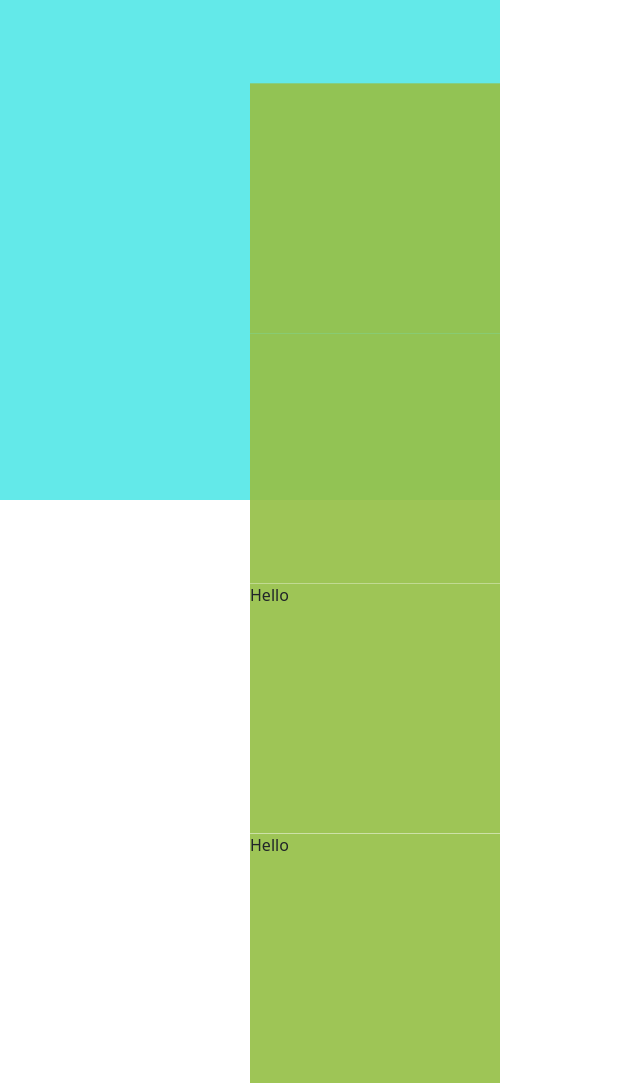
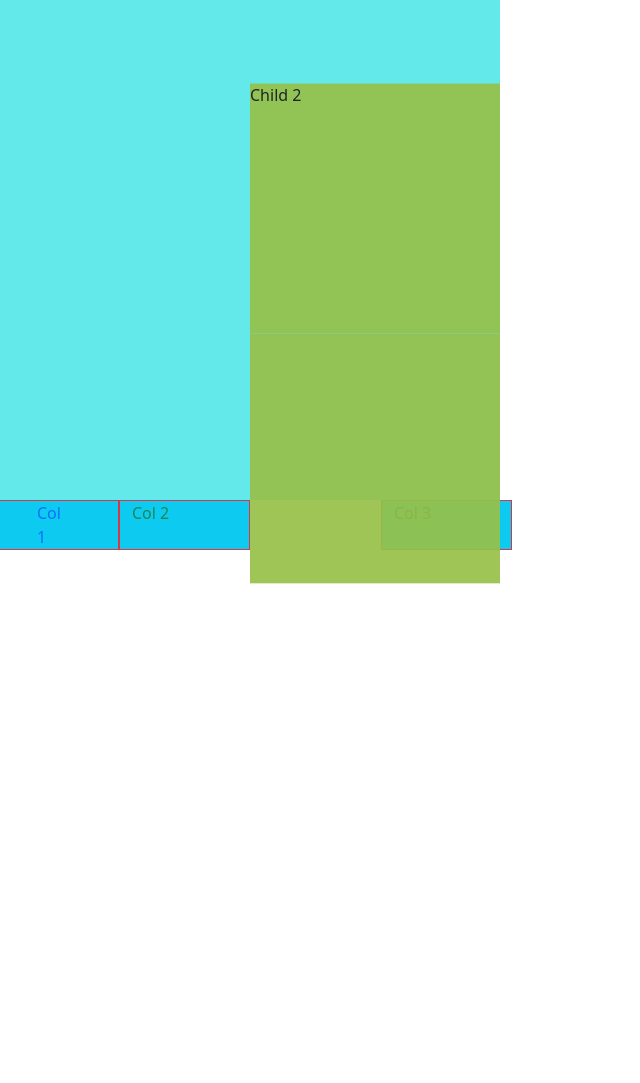
Before and after one commit to ankushk1/webinar-Oct-21, a plain HTML site: page index.html in a window 1280 px wide. Shown: the whole page, without its empty margins (0-640 px from the left). After the commit the page ends 800 px from the top, so only its background shows below. Drawn offline with nearby package versions, Linux system fonts and the light colour scheme.

Commit message:
small change in index.js

```diff
--- a/index.html
+++ b/index.html
@@ -39,10 +39,12 @@
     <button>Submit</button>
     <input type="text" /> -->
     <div class="parent">
-      <div class="child"></div>
-      <div class="child"></div>
-      <div class="child">Hello</div>
-      <div class="child">Hello</div>
+      <div class="child">Child 2</div>
+      <div class="main child"></div>
+       <div class="row ">
+      <div class="col-6 col-md-3 col-lg-3 border border-danger px-5 bg-info text-primary">Col 1</div>
+      <div class="col-6 col-md-3 col-lg-3 border border-danger bg-info text-success">Col 2</div>
+      <div class="col-6 col-md-3 col-lg-3 offset-md-3 border border-danger bg-info">Col 3</div>
     </div>
   </body>
   <!-- JavaScript Bundle with Popper -->
```
